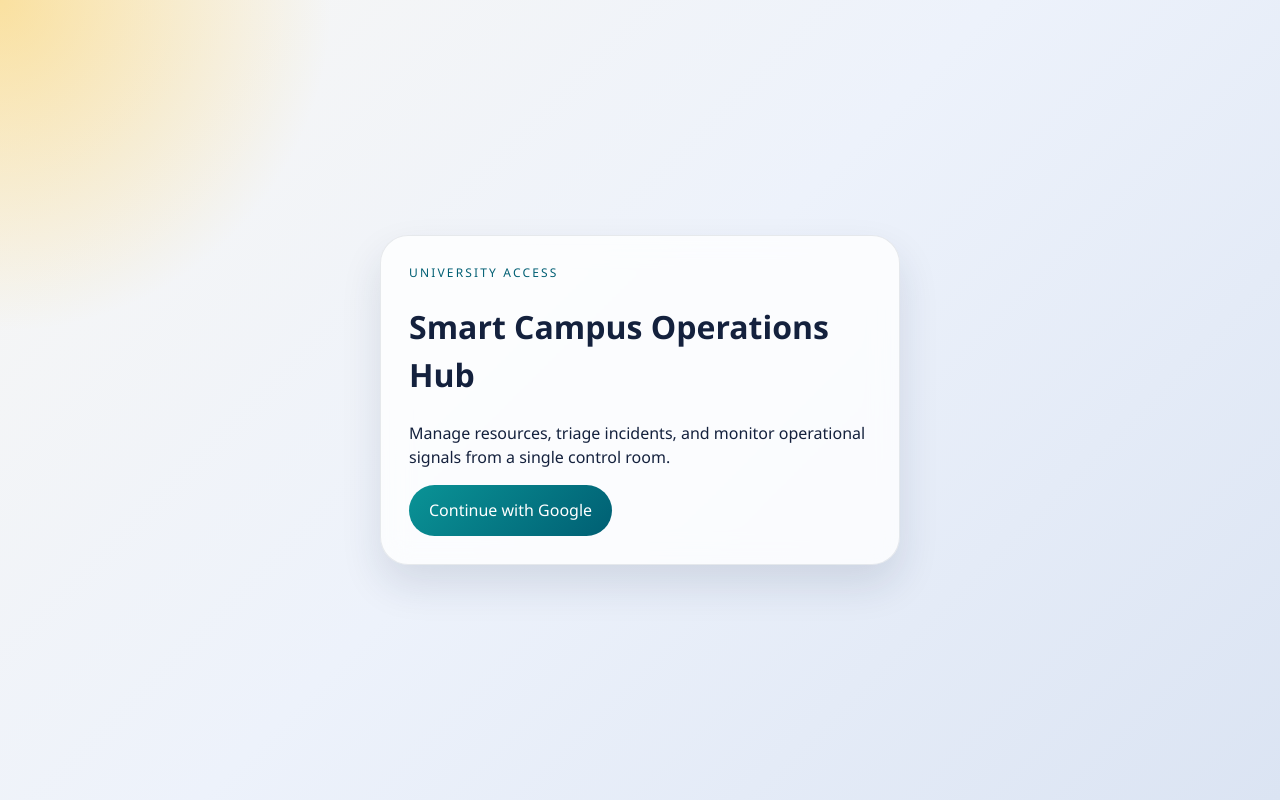
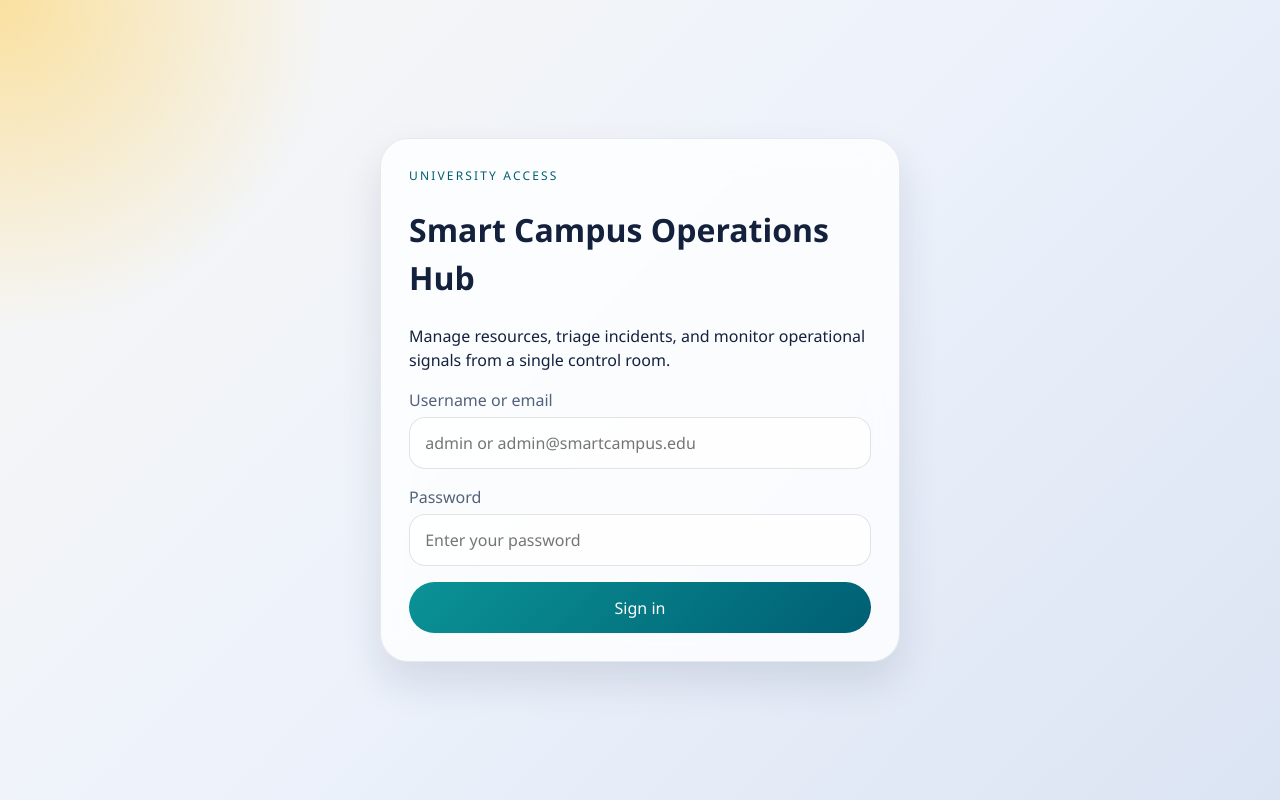
Before and after one commit to milindasandaru/it3030-paf-2026-smart-campus-group92, a React (Vite) app in the folder frontend/: page /login in a window 1280 px wide. Built offline with nearby package versions, Linux system fonts and the light colour scheme; no server answers.

Commit message:
login page update

```diff
--- a/frontend/src/pages/LoginPage.tsx
+++ b/frontend/src/pages/LoginPage.tsx
@@ -1,14 +1,35 @@
-import { useEffect, useState } from 'react';
-import { fetchAuthConfig } from '../api/authApi';
+import { FormEvent, useState } from 'react';
+import { isAxiosError } from 'axios';
+import { useNavigate } from 'react-router-dom';
+import { useAuth } from '../hooks/useAuth';
+import { roleToDashboardPath } from '../services/roleRoutingService';
 
 export function LoginPage() {
-  const [loginUrl, setLoginUrl] = useState('/oauth2/authorization/google');
+  const navigate = useNavigate();
+  const { login } = useAuth();
+  const [identifier, setIdentifier] = useState('');
+  const [password, setPassword] = useState('');
+  const [isSubmitting, setIsSubmitting] = useState(false);
+  const [errorMessage, setErrorMessage] = useState<string | null>(null);
 
-  useEffect(() => {
-    void fetchAuthConfig()
-      .then((config) => setLoginUrl(config.loginUrl))
-      .catch(() => setLoginUrl('/oauth2/authorization/google'));
-  }, []);
+  const handleSubmit = async (event: FormEvent<HTMLFormElement>) => {
+    event.preventDefault();
+    setErrorMessage(null);
+    setIsSubmitting(true);
+
+    try {
+      const session = await login(identifier.trim(), password);
+      navigate(roleToDashboardPath(session.role), { replace: true });
+    } catch (error) {
+      if (isAxiosError<{ message?: string }>(error)) {
+        setErrorMessage(error.response?.data?.message ?? 'Unable to sign in. Please try again.');
+      } else {
+        setErrorMessage('Unable to sign in. Please try again.');
+      }
+    } finally {
+      setIsSubmitting(false);
+    }
+  };
 
   return (
     <div className="auth-page">
@@ -16,12 +37,40 @@ export function LoginPage() {
         <p className="eyebrow">University access</p>
         <h1>Smart Campus Operations Hub</h1>
         <p>
-          Manage resources, triage incidents, and monitor operational signals from a single control
-          room.
+          Manage resources, triage incidents, and monitor operational signals from a single
+          control room.
         </p>
-        <a className="primary-button" href={loginUrl}>
-          Continue with Google
-        </a>
+        <form className="booking-form" onSubmit={handleSubmit}>
+          <label htmlFor="identifier">
+            Username or email
+            <input
+              id="identifier"
+              name="identifier"
+              autoComplete="username"
+              value={identifier}
+              onChange={(event) => setIdentifier(event.target.value)}
+              placeholder="admin or admin@smartcampus.edu"
+              required
+            />
+          </label>
+          <label htmlFor="password">
+            Password
+            <input
+              id="password"
+              name="password"
+              type="password"
+              autoComplete="current-password"
+              value={password}
+              onChange={(event) => setPassword(event.target.value)}
+              placeholder="Enter your password"
+              required
+            />
+          </label>
+          {errorMessage ? <p style={{ color: 'var(--warning)', margin: 0 }}>{errorMessage}</p> : null}
+          <button className="primary-button" type="submit" disabled={isSubmitting}>
+            {isSubmitting ? 'Signing in...' : 'Sign in'}
+          </button>
+        </form>
       </div>
     </div>
   );
```
